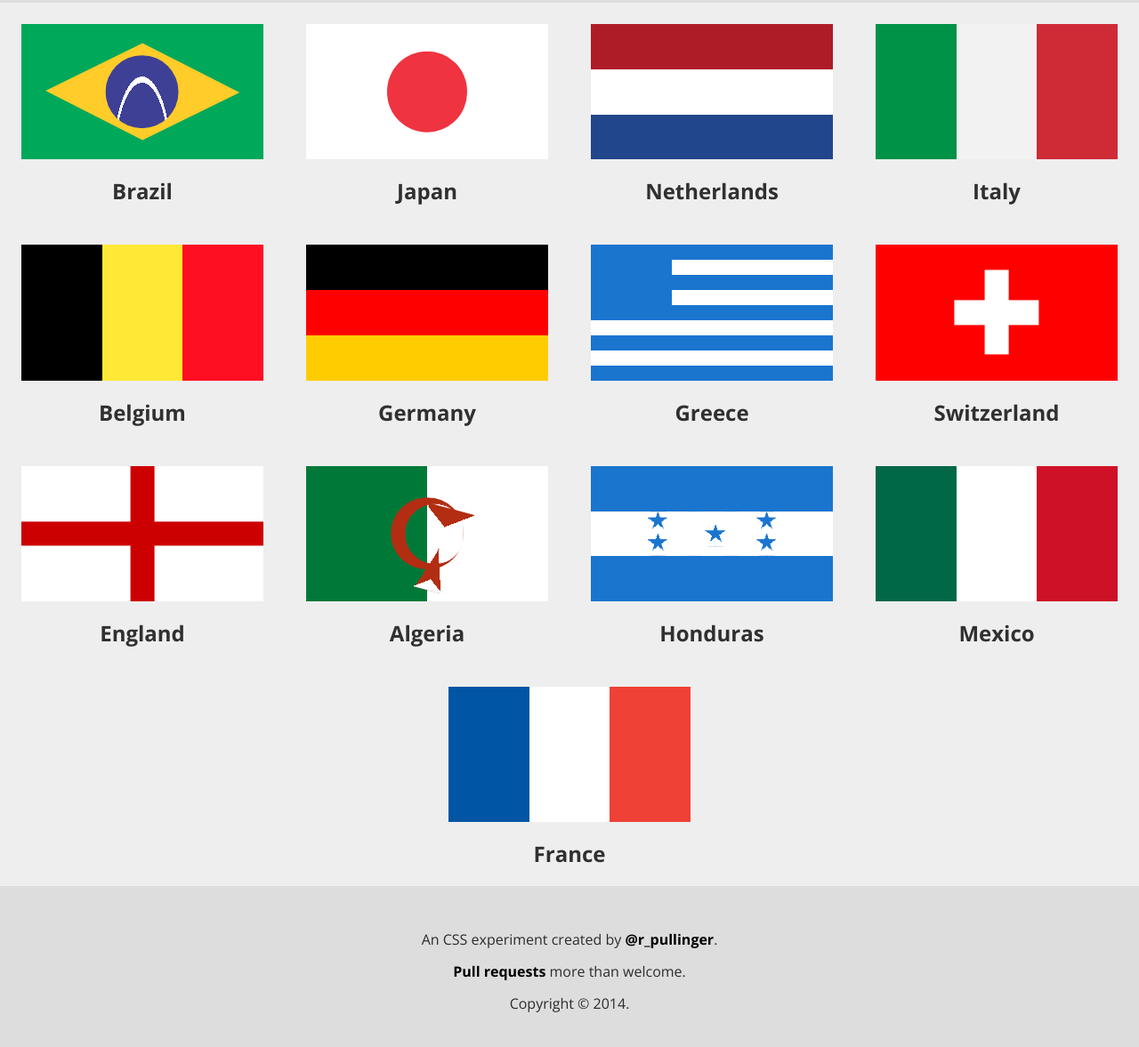
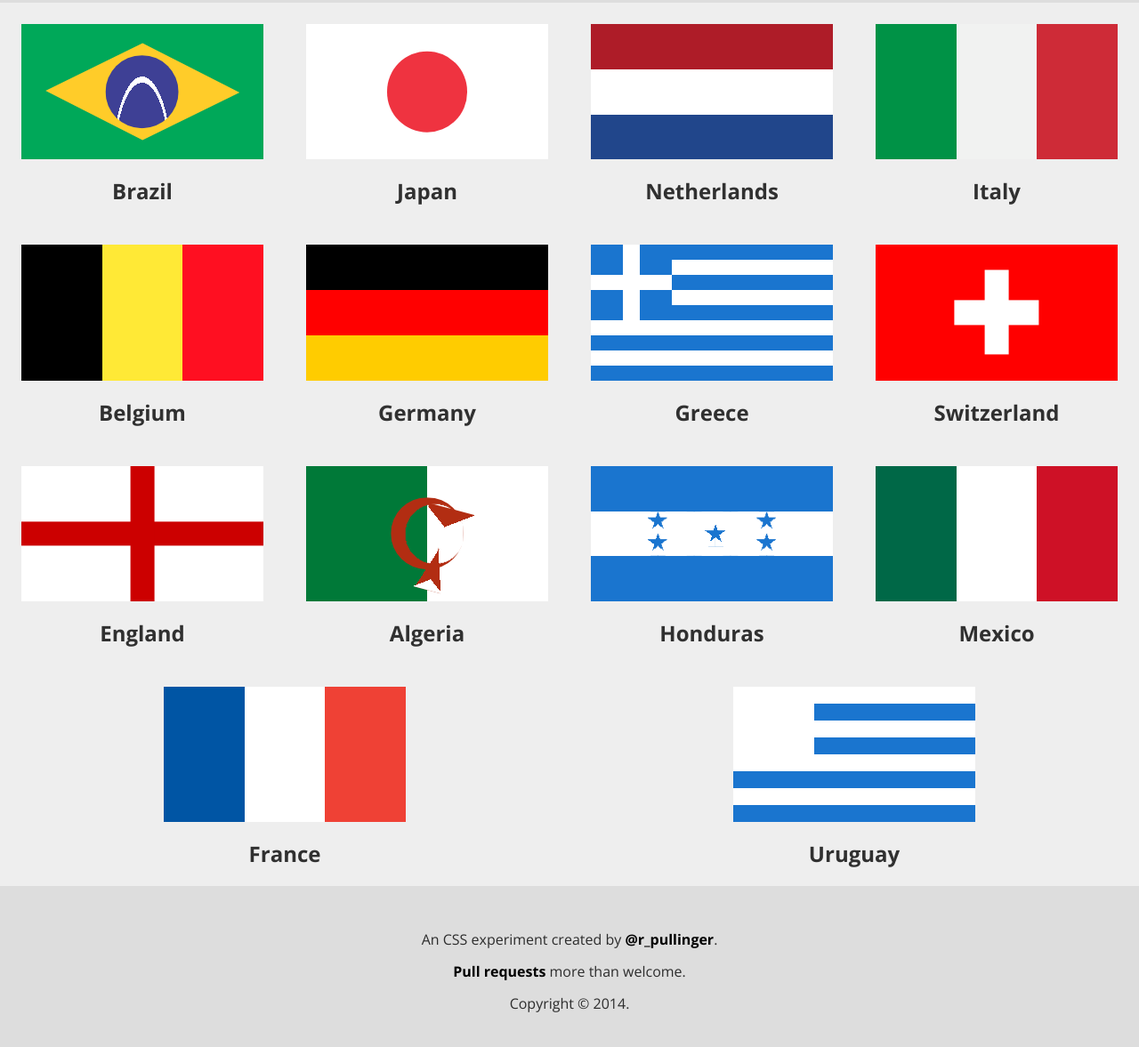
Before and after one commit to rpullinger/flags-of-the-world-cup, a website: page index.html in a window 1280 px wide. Shown: the part 273-1450 px from the top of the page at 89% size. Drawn offline with nearby package versions, Linux system fonts and the light colour scheme; files that its build step writes are made by us from their sources.

Commit message:
Add compiled assets for gh-pages

```diff
--- a/index.html
+++ b/index.html
@@ -106,6 +106,13 @@
                 <h2 class="country__name">France</h2>
             </div>
 
+            <div class="country">
+                <div class="country__flag">
+                    <div class="flag flag--uruguay"></div>
+                </div>
+                <h2 class="country__name">Uruguay</h2>
+            </div>
+
         </div>
 
         <div class="footer">
--- a/sass/main.scss
+++ b/sass/main.scss
@@ -42,3 +42,4 @@ $fixed-line-height: $base-line-height;
 @import "flags/honduras";
 @import "flags/mexico";
 @import "flags/france";
+@import "flags/uruguay";
```
Also changed, not shown: assets/css/main.css (added), assets/css/main.min.css (added).
